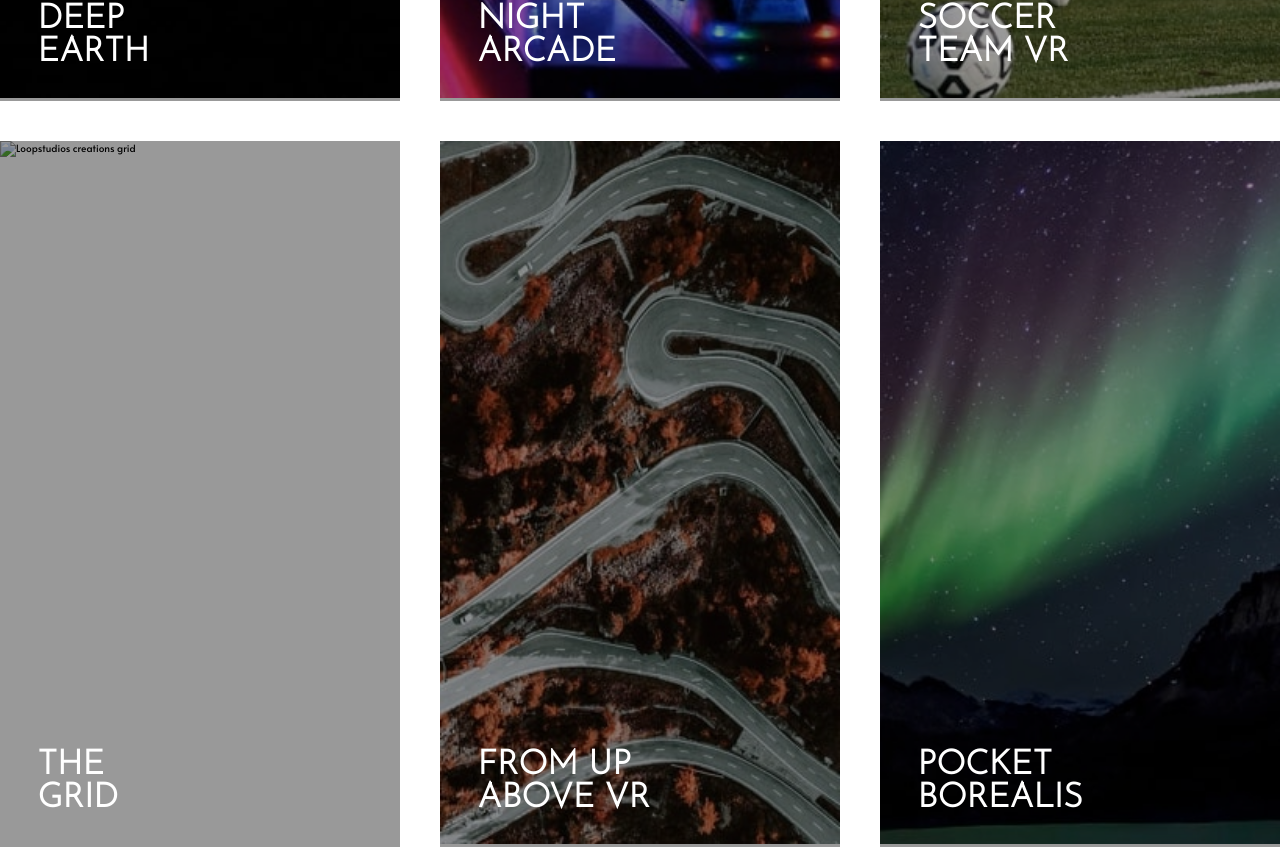
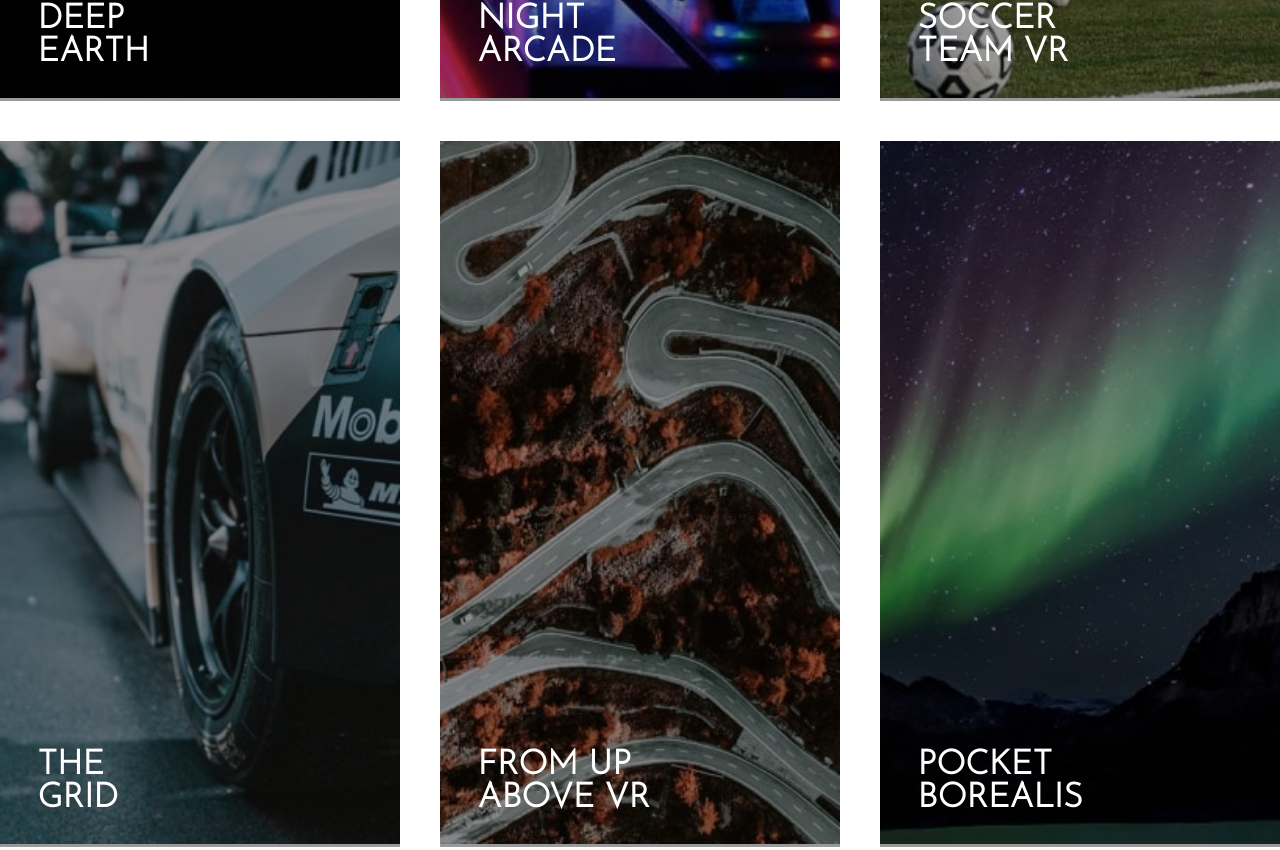
Before and after one commit to svki-dev/loopstudios-lp, a website built with Vite: page src/index.html in a window 1280 px wide. Shown: the part 2471-3321 px from the top of the page. Built offline with nearby package versions, Linux system fonts and the light colour scheme; some packages are replaced by stand-ins of ours; files whose address does not match are found by name.

Commit message:
Fix a bug

```diff
--- a/src/index.html
+++ b/src/index.html
@@ -100,7 +100,7 @@
         <div class="overview-card">
           <picture>
             <source media="(max-width: 430px)" srcset="./assets/images/mobile/mobile-image-grid.jpg">
-            <source media="(min-width: 431px)" srcset="./assets/images/desktop/desktop-image-grid.jpg.jpg">
+            <source media="(min-width: 431px)" srcset="./assets/images/desktop/desktop-image-grid.jpg">
             <img class="lazy-loading" loading="lazy" data-src="./assets/images/desktop/desktop-image-grid.jpg"
               alt="Loopstudios creations grid">
           </picture>
```
